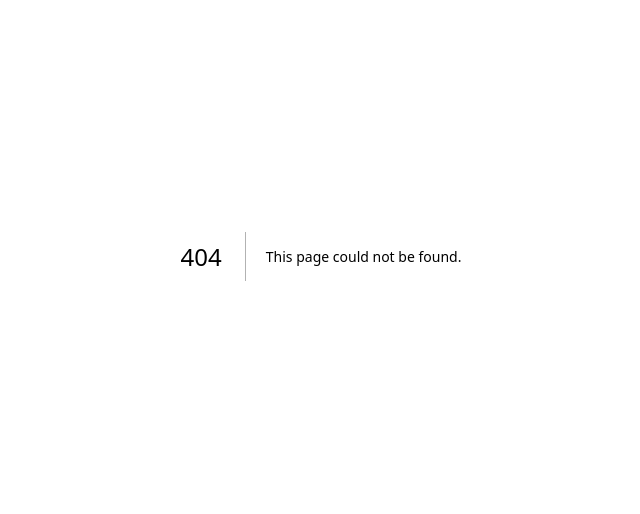
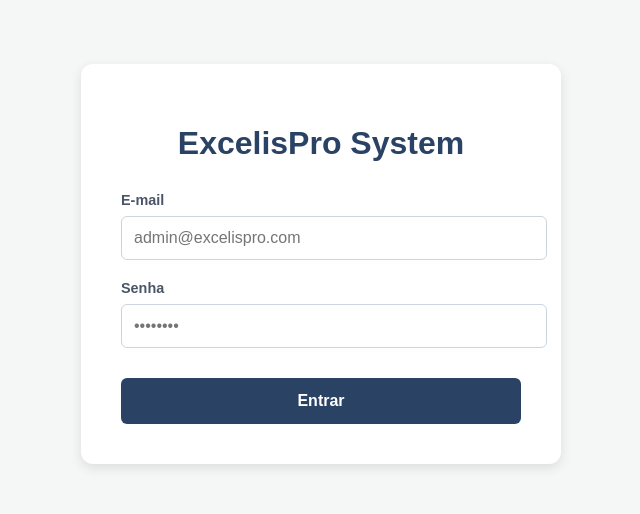
Before and after one commit to gestaoexcelispro/excelispro, a Next.js app: page /login in a window 1280 px wide. Before the commit this address had no page. Shown: the part 144-658 px from the top of the page, without its empty margins (319-959 px from the left). Built offline with nearby package versions, Linux system fonts and the light colour scheme.

Commit message:
Create page.js

```diff
--- /dev/null
+++ b/src/app/login/page.js
@@ -0,0 +1,24 @@
+export default function Login() {
+  return (
+    <div style={{ display: 'flex', justifyContent: 'center', alignItems: 'center', minHeight: '100vh', backgroundColor: '#f4f7f6', fontFamily: 'sans-serif' }}>
+      <div style={{ backgroundColor: 'white', padding: '40px', borderRadius: '12px', boxShadow: '0 4px 12px rgba(0,0,0,0.1)', width: '100%', maxWidth: '400px' }}>
+        <h1 style={{ color: '#2A4365', textAlign: 'center', marginBottom: '30px' }}>ExcelisPro System</h1>
+
+        <form style={{ display: 'flex', flexDirection: 'column', gap: '20px' }}>
+          <div>
+            <label style={{ display: 'block', marginBottom: '8px', color: '#4A5568', fontWeight: 'bold', fontSize: '0.9rem' }}>E-mail</label>
+            <input type="email" placeholder="admin@excelispro.com" style={{ width: '100%', padding: '12px', borderRadius: '6px', border: '1px solid #cbd5e0', fontSize: '1rem' }} />
+          </div>
+          <div>
+            <label style={{ display: 'block', marginBottom: '8px', color: '#4A5568', fontWeight: 'bold', fontSize: '0.9rem' }}>Senha</label>
+            <input type="password" placeholder="••••••••" style={{ width: '100%', padding: '12px', borderRadius: '6px', border: '1px solid #cbd5e0', fontSize: '1rem' }} />
+          </div>
+
+          <button type="button" style={{ padding: '14px', backgroundColor: '#2A4365', color: 'white', border: 'none', borderRadius: '6px', fontSize: '1rem', fontWeight: 'bold', cursor: 'pointer', marginTop: '10px' }}>
+            Entrar
+          </button>
+        </form>
+      </div>
+    </div>
+  );
+}
```
